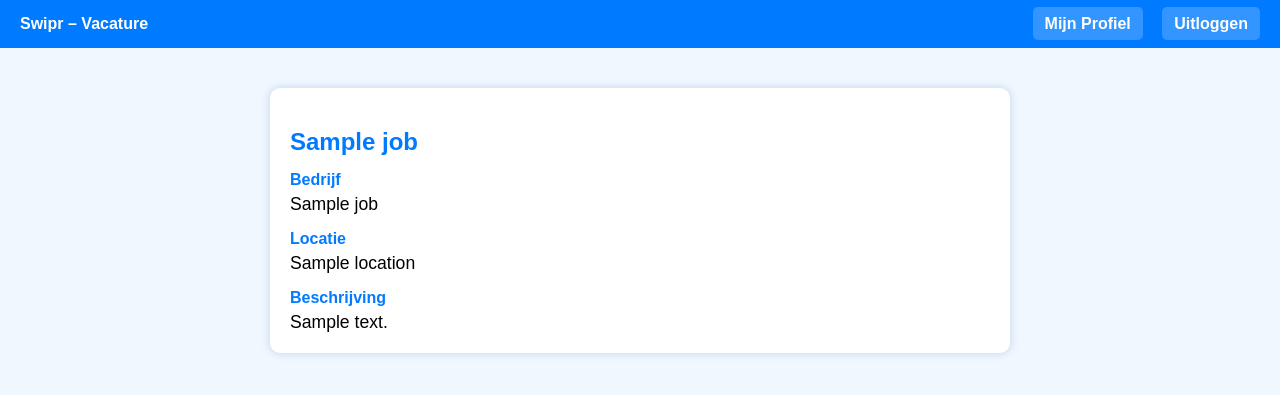
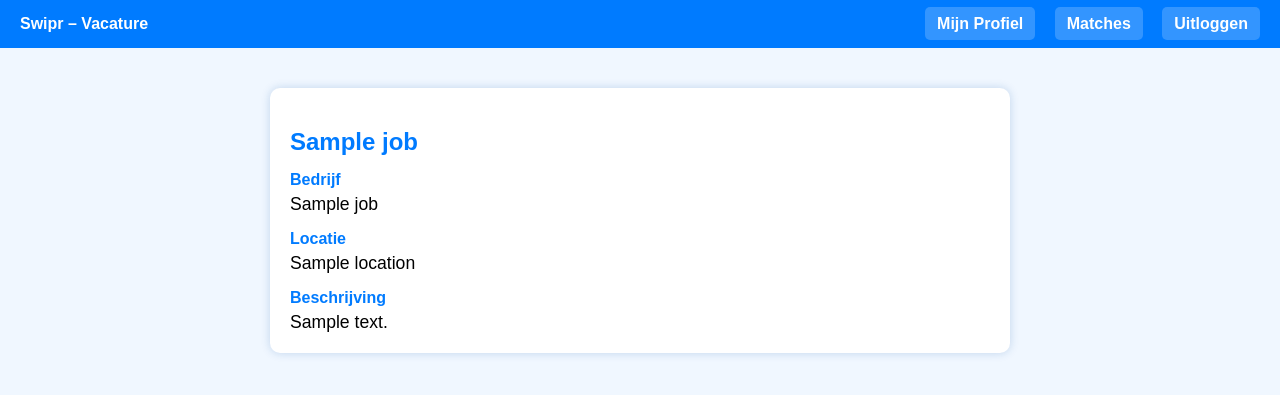
Before and after one commit to A-D-DBS-application/web-application-2025-group-40, a Flask app: template templates/vacature_student.html in a window 1280 px wide. Shown: the top 395 px of the page. Run offline with Flask 3, Linux system fonts and the light colour scheme; the template is opened without the code that fills it: most values are stand-ins (such as "Sample title", 1, 10 or a date in 2020).

Commit message:
matchhes blokje

```diff
--- a/templates/vacature_student.html
+++ b/templates/vacature_student.html
@@ -73,6 +73,7 @@
     <div><strong>Swipr – Vacature</strong></div>
     <div class="nav-buttons">
       <a href="{{ url_for('student_dashboard') }}">Mijn Profiel</a>
+      <a href="{{_url_for('match_page')}}">Matches</a>
       <a href="{{ url_for('logout') }}">Uitloggen</a>
     </div>
   </div>
```
